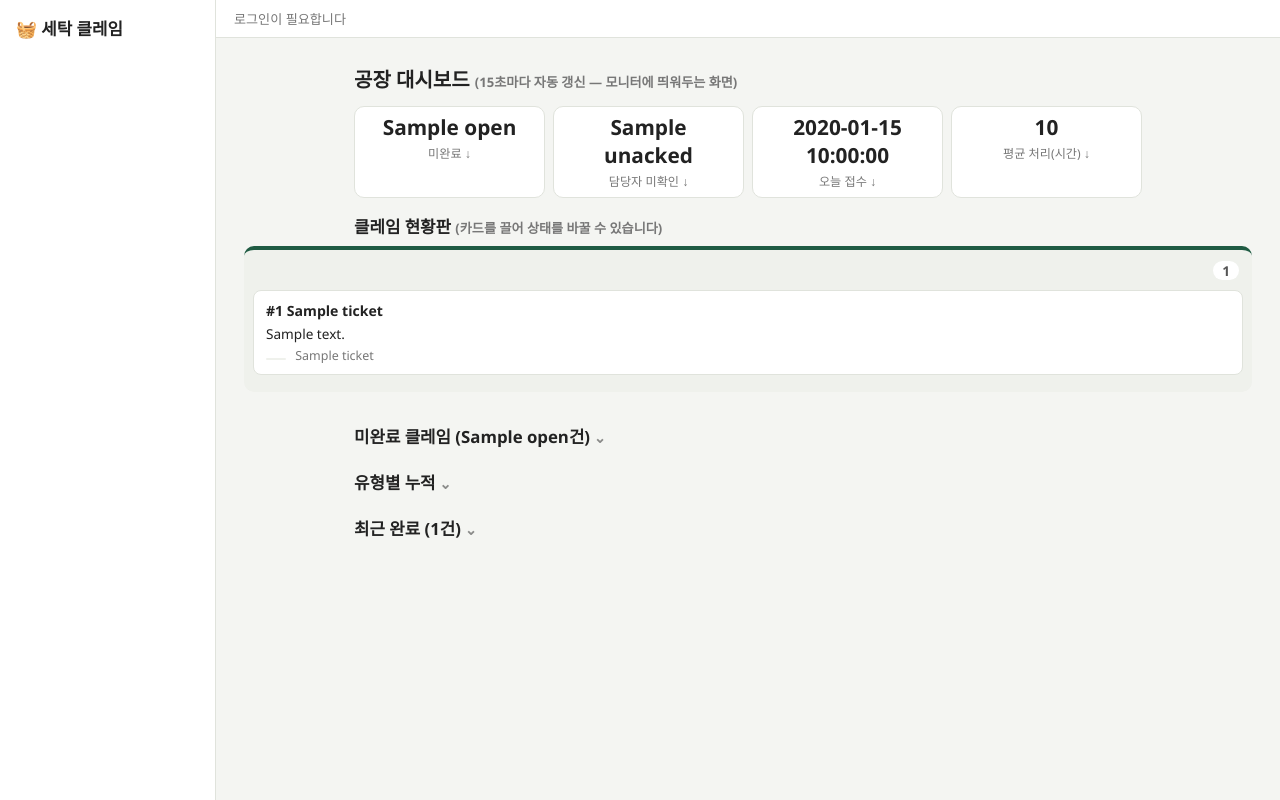
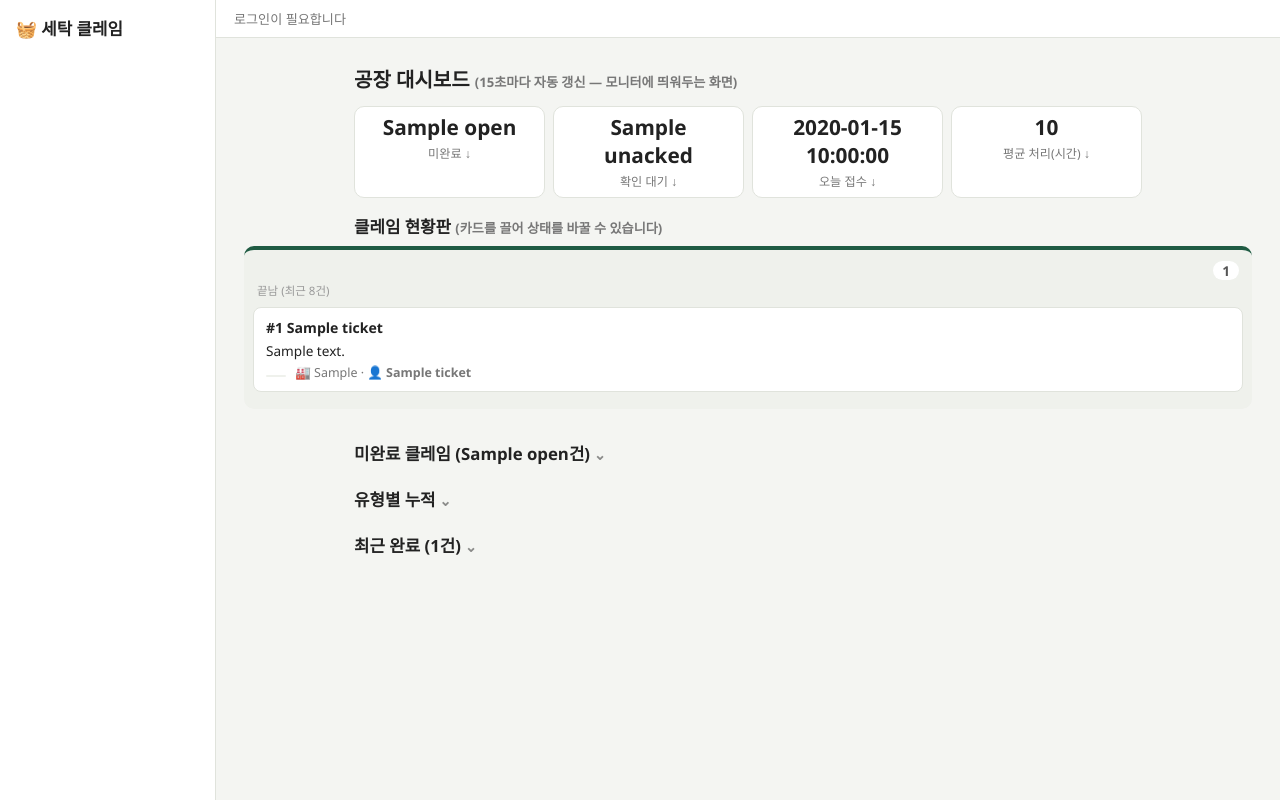
Before and after one commit to IngakHwang/laundry-claim, a FastAPI app: template templates/dashboard.html in a window 1280 px wide. Run offline with FastAPI, Linux system fonts and the light colour scheme; the template is opened without the code that fills it: most values are stand-ins (such as "Sample title", 1, 10 or a date in 2020).

Commit message:
용어 정리 — 담당자 미확인→확인 대기(상태명과 통일), 열마다 뜻 한 줄, 카드에 공장·담당자 명시
접수=담당자 미확인 상태와 지표가 같은 것을 다른 이름으로 부르던 혼란 해소. 카드 meta: 공장·담당 굵게.

Co-Authored-By: Claude Fable 5 <noreply@anthropic.com>

Claude-Session: https://claude.ai/code/session_01HEeBvtzrorzwoFXPg8mY1s

```diff
--- a/templates/_board.html
+++ b/templates/_board.html
@@ -3,6 +3,8 @@
   {% for status, tickets in cols.items() %}
   <div class="col s-{{ status }}" data-status="{{ status }}" id="col-{{ status }}">
     <h3>{{ STATUS_LABEL[status] }} <span class="cnt">{{ tickets|length }}</span></h3>
+    <p class="colsub">{{ {"new": "담당자가 아직 확인 안 함", "acked": "담당자가 봤음 — 착수 전",
+                         "working": "처리 진행 중", "done": "끝남 (최근 8건)"}[status] }}</p>
     {% for t in tickets %}
     <a class="kcard {{ 'urgent' if t.severity == 'urgent' }}" draggable="true" data-id="{{ t.id }}" href="/c/{{ t.id }}">
       <div class="title">
@@ -12,7 +14,8 @@
       <div class="body">{{ t.content }}</div>
       <div class="meta">
         <span class="badge b-type">{{ TYPE_LABEL[t.type] }}</span>
-        {{ t.assignee_name or "미배정" }}
+        🏭 {{ t.factory_name.split(' ')[0] if t.factory_name else "?" }}
+        · 👤 <b>{{ t.assignee_name or "미배정" }}</b>
         {% if photo_n.get(t.id) %} · 📷{{ photo_n[t.id] }}{% endif %}
         {% if status != 'done' %} · {{ days_old[t.id] }}일째{% endif %}
       </div>
--- a/templates/base.html
+++ b/templates/base.html
@@ -103,7 +103,8 @@ img.photo{display:block; max-width:220px; max-height:220px; border-radius:8px; m
 .col.s-acked{border-top-color:#E5B800;}
 .col.s-working{border-top-color:#1D5FA8;}
 .col.s-done{border-top-color:#1F5B43;}
-.col h3{font-size:.85rem; margin:2px 4px 10px; color:#555; display:flex; align-items:center;}
+.col h3{font-size:.85rem; margin:2px 4px 2px; color:#555; display:flex; align-items:center;}
+.colsub{margin:0 4px 9px; font-size:.72rem; color:#999;}
 .col .cnt{margin-left:auto; background:#fff; border-radius:999px; padding:0 9px; font-variant-numeric:tabular-nums;}
 .col.dragover{outline:2px dashed #1F5B43; outline-offset:-2px;}
 .kcard{display:block; background:#fff; border:1px solid #E0E3DC; border-radius:8px; padding:10px 12px;
--- a/templates/dashboard.html
+++ b/templates/dashboard.html
@@ -17,8 +17,8 @@
 {% endif %}
 
 <div class="stats">
-  <a class="stat" href="#sec-open"><b>{{ stats.open }}</b><span>미완료 ↓</span></a>
-  <a class="stat" href="#col-new"><b>{{ stats.unacked }}</b><span>담당자 미확인 ↓</span></a>
+  <a class="stat" href="#sec-open" title="접수+확인됨+처리중의 합"><b>{{ stats.open }}</b><span>미완료 ↓</span></a>
+  <a class="stat" href="#col-new" title="상태가 「접수」인 것 — 담당자가 아직 확인 안 함"><b>{{ stats.unacked }}</b><span>확인 대기 ↓</span></a>
   <a class="stat" href="#board-top"><b>{{ stats.today }}</b><span>오늘 접수 ↓</span></a>
   <a class="stat" href="#sec-done"><b>{{ stats.avg_hours if stats.avg_hours is not none else "—" }}</b><span>평균 처리(시간) ↓</span></a>
 </div>
```
